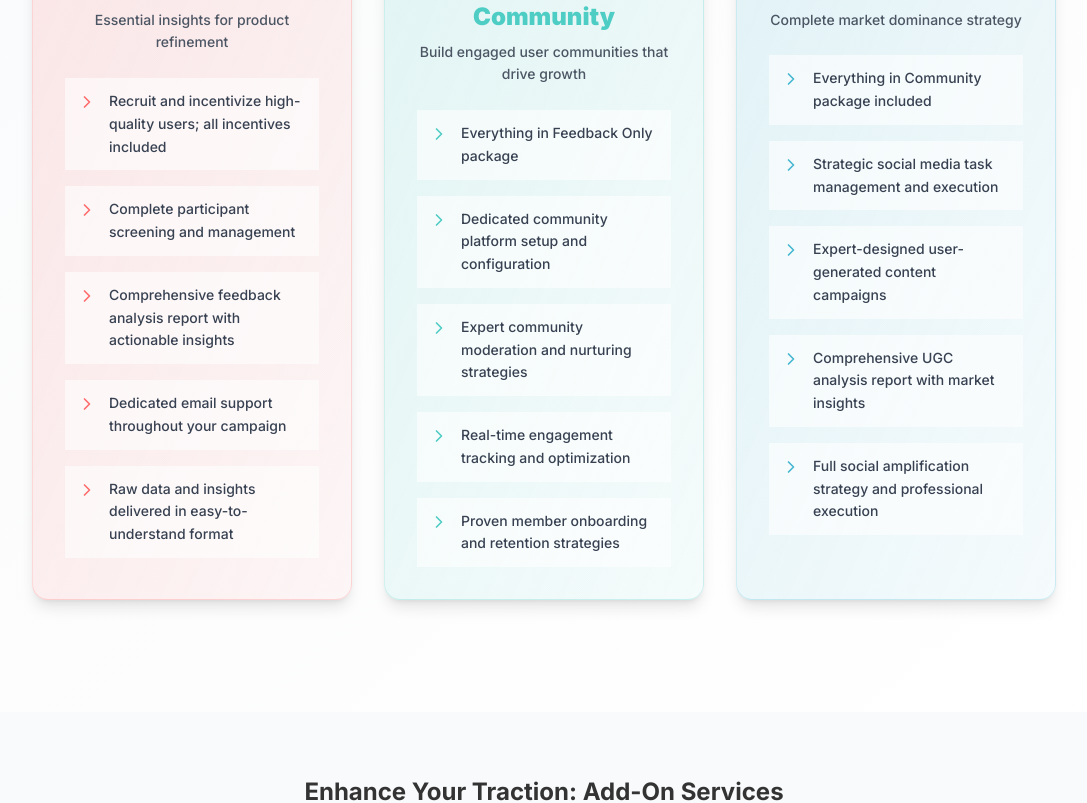
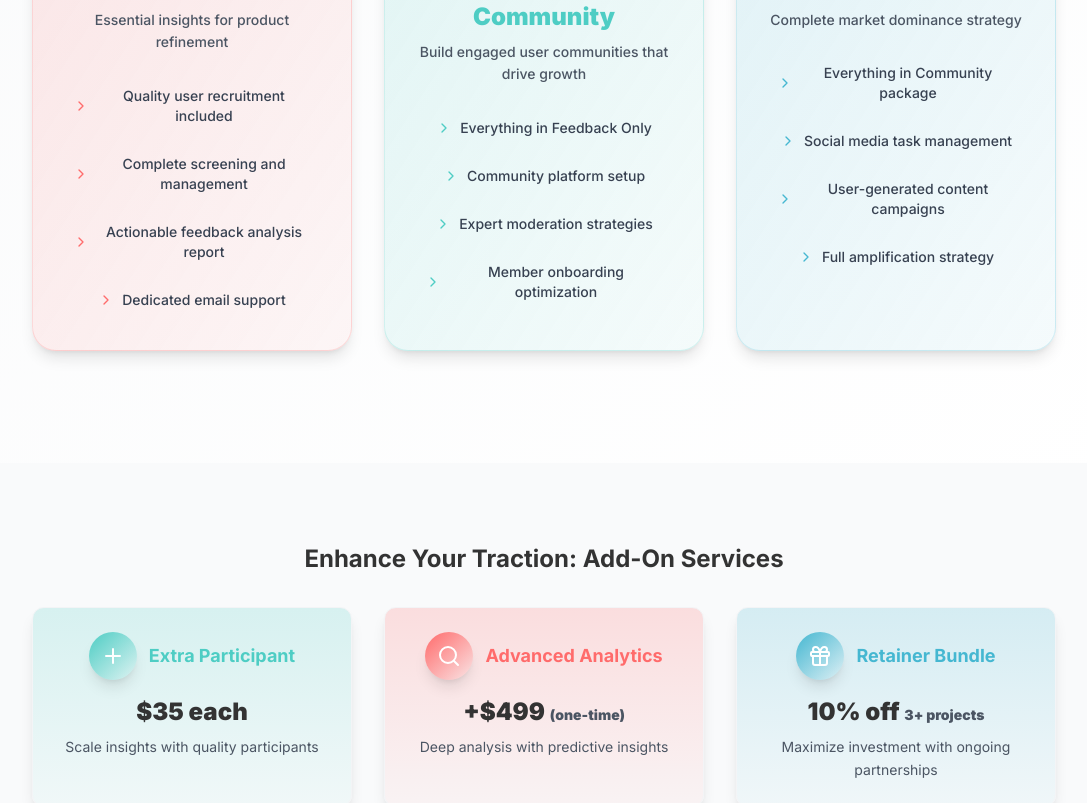
Before and after one commit to UsergyAI/usergyai, a React (Vite) app: page /pricing in a window 1280 px wide. Shown: the part 2740-3543 px from the top of the page, without its empty margins (96-1183 px from the left). Built offline with nearby package versions, Linux system fonts and the light colour scheme.

Commit message:
feat: Refine pricing page sections and interactions
Improved spacing, updated service tier cards, and enhanced micro-interactions on the pricing page.

```diff
--- a/src/components/AddOnServicesSection.tsx
+++ b/src/components/AddOnServicesSection.tsx
@@ -7,7 +7,7 @@ const AddOnServicesSection = () => {
     {
       title: 'Extra Participant',
       price: '$35 each',
-      description: 'Scale your insights with additional high-quality participants',
+      description: 'Scale insights with quality participants',
       icon: Plus,
       color: 'usergy-turquoise',
       gradient: 'from-usergy-turquoise/20 to-usergy-turquoise/5'
@@ -16,7 +16,7 @@ const AddOnServicesSection = () => {
       title: 'Advanced Analytics',
       price: '+$499',
       subtitle: '(one-time)',
-      description: 'Deep-dive analysis with predictive insights and recommendations',
+      description: 'Deep analysis with predictive insights',
       icon: Search,
       color: 'usergy-coral',
       gradient: 'from-usergy-coral/20 to-usergy-coral/5'
@@ -25,7 +25,7 @@ const AddOnServicesSection = () => {
       title: 'Retainer Bundle',
       price: '10% off',
       subtitle: '3+ projects',
-      description: 'Maximize your investment with ongoing partnership discounts',
+      description: 'Maximize investment with ongoing partnerships',
       icon: Gift,
       color: 'usergy-skyblue',
       gradient: 'from-usergy-skyblue/20 to-usergy-skyblue/5'
@@ -33,19 +33,19 @@ const AddOnServicesSection = () => {
   ];
 
   return (
-    <section className="py-16 bg-gray-50">
+    <section className="py-20 lg:py-20 py-10 bg-gray-50">
       <div className="container mx-auto px-4 sm:px-6 lg:px-8 text-center">
         <h3 className="text-2xl font-bold text-usergy-dark mb-8">
           Enhance Your Traction: Add-On Services
         </h3>
 
-        <div className="grid md:grid-cols-3 gap-6 max-w-4xl mx-auto">
+        <div className="grid md:grid-cols-3 gap-8 max-w-5xl mx-auto">
           {addOns.map((addOn, index) => {
             const IconComponent = addOn.icon;
             return (
               <div
                 key={index}
-                className={`bg-gradient-to-b ${addOn.gradient} rounded-xl p-6 shadow-lg hover:shadow-2xl hover:-translate-y-3 transition-all duration-300 border border-gray-100 hover:border-${addOn.color}/30 transform group cursor-pointer`}
+                className={`bg-gradient-to-b ${addOn.gradient} rounded-xl p-6 shadow-lg hover:shadow-xl hover:-translate-y-2 transition-all duration-300 border border-gray-100 hover:border-${addOn.color}/40 transform group cursor-pointer`}
               >
                 <div className="flex items-center justify-center mb-4">
                   <div className={`w-12 h-12 bg-gradient-to-br from-${addOn.color} to-${addOn.color}/80 rounded-full flex items-center justify-center mr-3 group-hover:scale-110 transition-transform duration-300 shadow-lg`}>
--- a/src/components/FAQAccordion.tsx
+++ b/src/components/FAQAccordion.tsx
@@ -57,13 +57,13 @@ const FAQAccordion = () => {
             }`}
           >
             <button
-              className="w-full py-6 px-8 text-left flex justify-between items-center hover:bg-gray-50/50 transition-colors rounded-2xl group"
+              className="w-full py-8 px-10 text-left flex justify-between items-center hover:bg-gray-50/50 transition-all duration-250 ease-in-out rounded-2xl group"
               onClick={() => toggleFAQ(index)}
             >
               <span className="text-lg font-bold text-usergy-dark pr-6 group-hover:text-usergy-turquoise transition-colors leading-relaxed">
                 {faq.question}
               </span>
-              <div className={`flex-shrink-0 w-8 h-8 rounded-full flex items-center justify-center transition-all duration-300 ${
+              <div className={`flex-shrink-0 w-8 h-8 rounded-full flex items-center justify-center transition-all duration-250 ease-in-out ${
                 openIndex === index
                   ? 'bg-usergy-turquoise text-white rotate-180'
                   : 'bg-gray-100 text-usergy-dark group-hover:bg-usergy-turquoise/10'
@@ -77,8 +77,8 @@ const FAQAccordion = () => {
             </button>
 
             {openIndex === index && (
-              <div className="px-8 pb-6 animate-accordion-down">
-                <div className="border-t border-gray-100 pt-4">
+              <div className="px-10 pb-8 animate-accordion-down">
+                <div className="border-t border-gray-100 pt-6">
                   <p className="text-gray-600 leading-relaxed font-medium">
                     {faq.answer}
                   </p>
--- a/src/components/ServiceInclusionsSection.tsx
+++ b/src/components/ServiceInclusionsSection.tsx
@@ -14,11 +14,10 @@ const ServiceInclusionsSection = () => {
       bgGradient: 'from-usergy-coral/15 to-usergy-coral/5',
       borderColor: 'border-usergy-coral/20',
       items: [
-        'Recruit and incentivize high-quality users; all incentives included',
-        'Complete participant screening and management',
-        'Comprehensive feedback analysis report with actionable insights',
-        'Dedicated email support throughout your campaign',
-        'Raw data and insights delivered in easy-to-understand format'
+        'Quality user recruitment included',
+        'Complete screening and management',
+        'Actionable feedback analysis report',
+        'Dedicated email support'
       ]
     },
     {
@@ -30,11 +29,10 @@ const ServiceInclusionsSection = () => {
       bgGradient: 'from-usergy-turquoise/15 to-usergy-turquoise/5',
       borderColor: 'border-usergy-turquoise/20',
       items: [
-        'Everything in Feedback Only package',
-        'Dedicated community platform setup and configuration',
-        'Expert community moderation and nurturing strategies',
-        'Real-time engagement tracking and optimization',
-        'Proven member onboarding and retention strategies'
+        'Everything in Feedback Only',
+        'Community platform setup',
+        'Expert moderation strategies',
+        'Member onboarding optimization'
       ]
     },
     {
@@ -46,17 +44,16 @@ const ServiceInclusionsSection = () => {
       bgGradient: 'from-usergy-skyblue/15 to-usergy-skyblue/5',
       borderColor: 'border-usergy-skyblue/20',
       items: [
-        'Everything in Community package included',
-        'Strategic social media task management and execution',
-        'Expert-designed user-generated content campaigns',
-        'Comprehensive UGC analysis report with market insights',
-        'Full social amplification strategy and professional execution'
+        'Everything in Community package',
+        'Social media task management',
+        'User-generated content campaigns',
+        'Full amplification strategy'
       ]
     }
   ];
 
   return (
-    <section className="py-20 bg-gradient-to-br from-gray-50 to-white">
+    <section className="py-20 lg:py-20 py-10 bg-gradient-to-br from-gray-50 to-white">
       <div className="container mx-auto px-4 sm:px-6 lg:px-8">
         <div className="text-center mb-16">
           <h2 className="text-3xl lg:text-4xl font-black text-usergy-dark mb-4">
@@ -75,7 +72,7 @@ const ServiceInclusionsSection = () => {
               return (
                 <div
                   key={section.id}
-                  className={`relative bg-gradient-to-br ${section.bgGradient} rounded-2xl border ${section.borderColor} shadow-lg hover:shadow-2xl transition-all duration-300 hover:-translate-y-2 p-8 group`}
+                  className={`relative bg-gradient-to-br ${section.bgGradient} rounded-3xl border ${section.borderColor} shadow-lg hover:shadow-xl transition-all duration-300 hover:-translate-y-1 hover:scale-[1.02] p-8 group cursor-pointer`}
                 >
                   <div className="text-center mb-6">
                     <div className={`w-16 h-16 bg-gradient-to-br from-${section.color} to-${section.color}/80 rounded-full flex items-center justify-center shadow-lg mx-auto mb-4 group-hover:scale-110 transition-transform duration-300`}>
@@ -87,14 +84,14 @@ const ServiceInclusionsSection = () => {
                     <p className="text-gray-600 font-medium text-sm leading-relaxed">{section.subtitle}</p>
                   </div>
 
-                  <div className="space-y-4">
+                  <div className="space-y-3 text-center">
                     {section.items.map((item, index) => (
                       <div
                         key={index}
-                        className="flex items-start space-x-3 p-3 bg-white/60 rounded-lg hover:bg-white/80 transition-all duration-300"
+                        className="flex items-center justify-center space-x-2 p-2"
                       >
-                        <ChevronRight className={`w-5 h-5 text-${section.color} mt-0.5 flex-shrink-0`} />
-                        <span className="text-gray-700 font-medium leading-relaxed text-sm">{item}</span>
+                        <ChevronRight className={`w-4 h-4 text-${section.color} flex-shrink-0`} />
+                        <span className="text-gray-700 font-medium text-sm">{item}</span>
                       </div>
                     ))}
                   </div>
@@ -112,9 +109,9 @@ const ServiceInclusionsSection = () => {
                   <AccordionItem
                     key={section.id}
                     value={section.id}
-                    className={`bg-gradient-to-br ${section.bgGradient} rounded-2xl border ${section.borderColor} shadow-lg hover:shadow-xl transition-all duration-300`}
+                    className={`bg-gradient-to-br ${section.bgGradient} rounded-3xl border ${section.borderColor} shadow-lg hover:shadow-xl hover:-translate-y-1 transition-all duration-300`}
                   >
-                    <AccordionTrigger className="px-6 py-6 hover:no-underline">
+                    <AccordionTrigger className="px-8 py-8 hover:no-underline transition-all duration-250 ease-in-out">
                       <div className="flex items-center space-x-4 w-full">
                         <div className={`w-12 h-12 bg-gradient-to-br from-${section.color} to-${section.color}/80 rounded-full flex items-center justify-center shadow-lg`}>
                           <IconComponent className="w-6 h-6 text-white" />
@@ -127,15 +124,15 @@ const ServiceInclusionsSection = () => {
                         </div>
                       </div>
                     </AccordionTrigger>
-                    <AccordionContent className="px-6 pb-6">
-                      <div className="space-y-3 mt-4">
+                    <AccordionContent className="px-6 pb-6 animate-accordion-down">
+                      <div className="space-y-3 mt-4 text-center">
                         {section.items.map((item, index) => (
                           <div
                             key={index}
-                            className="flex items-start space-x-3 p-3 bg-white/60 rounded-lg"
+                            className="flex items-center justify-center space-x-2 p-2"
                           >
-                            <ChevronRight className={`w-5 h-5 text-${section.color} mt-0.5 flex-shrink-0`} />
-                            <span className="text-gray-700 font-medium leading-relaxed text-sm">{item}</span>
+                            <ChevronRight className={`w-4 h-4 text-${section.color} flex-shrink-0`} />
+                            <span className="text-gray-700 font-medium text-sm">{item}</span>
                           </div>
                         ))}
                       </div>
--- a/src/pages/Services.tsx
+++ b/src/pages/Services.tsx
@@ -48,7 +48,7 @@ const Services = () => {
         <PricingPsychologySection />
 
         {/* FAQ Section */}
-        <section className="py-20 bg-gray-50" aria-labelledby="faq-heading">
+        <section className="py-20 lg:py-20 py-10 bg-gray-50" aria-labelledby="faq-heading">
           <div className="container mx-auto px-4 sm:px-6 lg:px-8">
             <h2 id="faq-heading" className="text-3xl font-black text-usergy-dark text-center mb-12">
               Common Questions About Usergy Services
```
